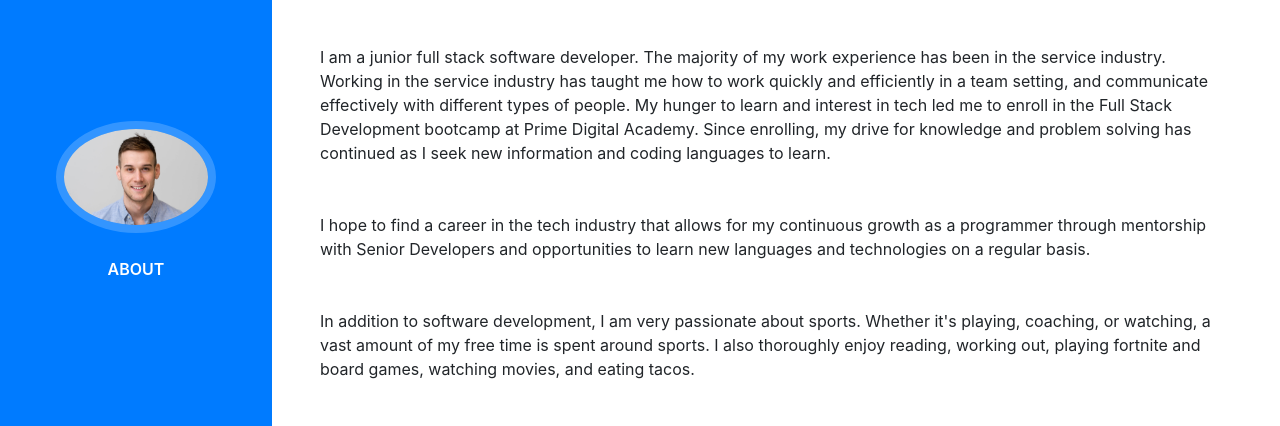
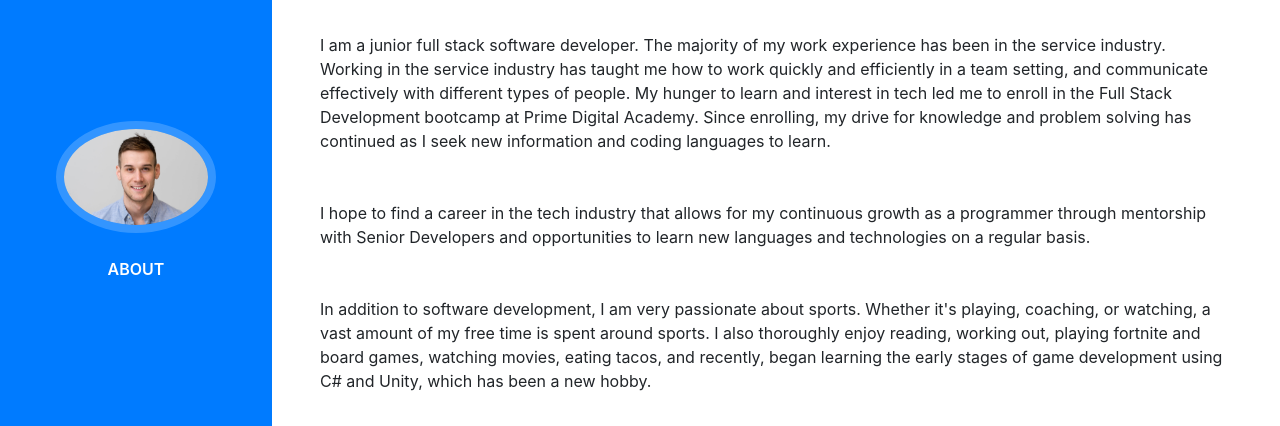
Before and after one commit to iancarthey/iancarthey.github.io, a website with bundled scripts: page index.html in a window 1280 px wide. Shown: the part 199-625 px from the top of the page. Built offline with nearby package versions, Linux system fonts and the light colour scheme; a web font is replaced by a local one.

Commit message:
added quick update to waht i'm learning

```diff
--- a/index.html
+++ b/index.html
@@ -77,8 +77,8 @@
           <p class="mb-5">
             I hope to find a career in the tech industry that allows for my continuous growth as a programmer through mentorship with Senior Developers and opportunities to learn new languages and technologies on a regular basis.
           </p>
-            <p class="mb-5">
-            In addition to software development, I am very passionate about sports. Whether it's playing, coaching, or watching, a vast amount of my free time is spent around sports. I also thoroughly enjoy reading, working out, playing fortnite and board games, watching movies, and eating tacos.
+          <p class="mb-5">
+            In addition to software development, I am very passionate about sports. Whether it's playing, coaching, or watching, a vast amount of my free time is spent around sports. I also thoroughly enjoy reading, working out, playing fortnite and board games, watching movies, eating tacos, and recently, began learning the early stages of game development using C# and Unity, which has been a new hobby.
           </p>
           <ul class="list-inline list-social-icons mb-0">
             <!-- <li class="list-inline-item">
```
Also changed, not shown: 1 other file.
